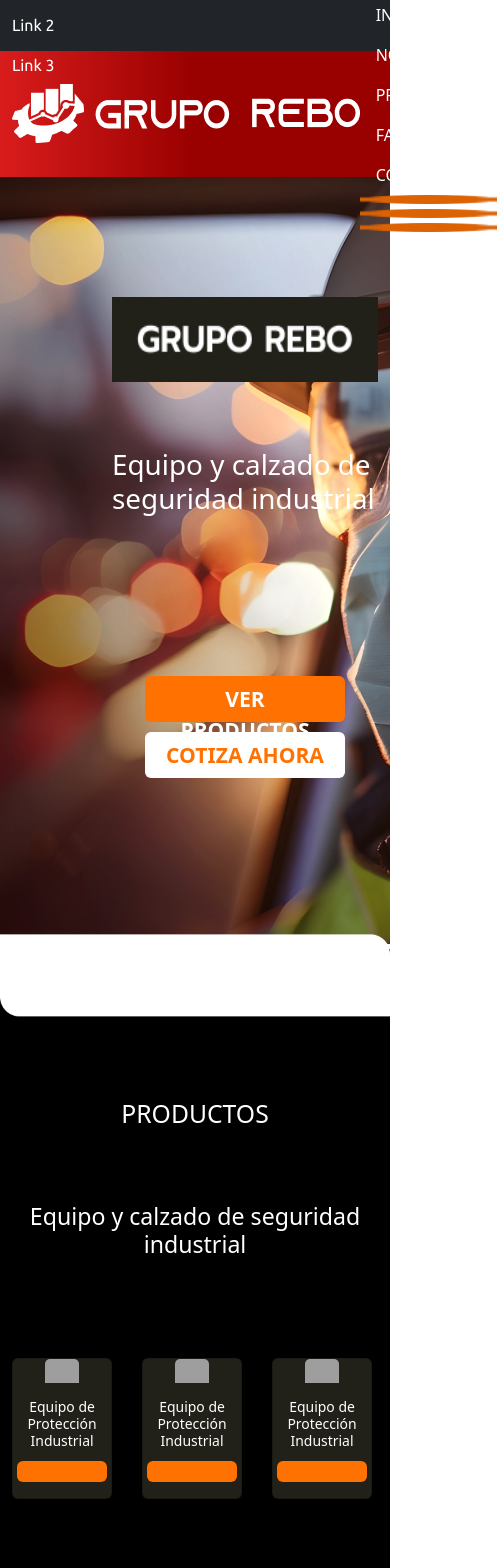
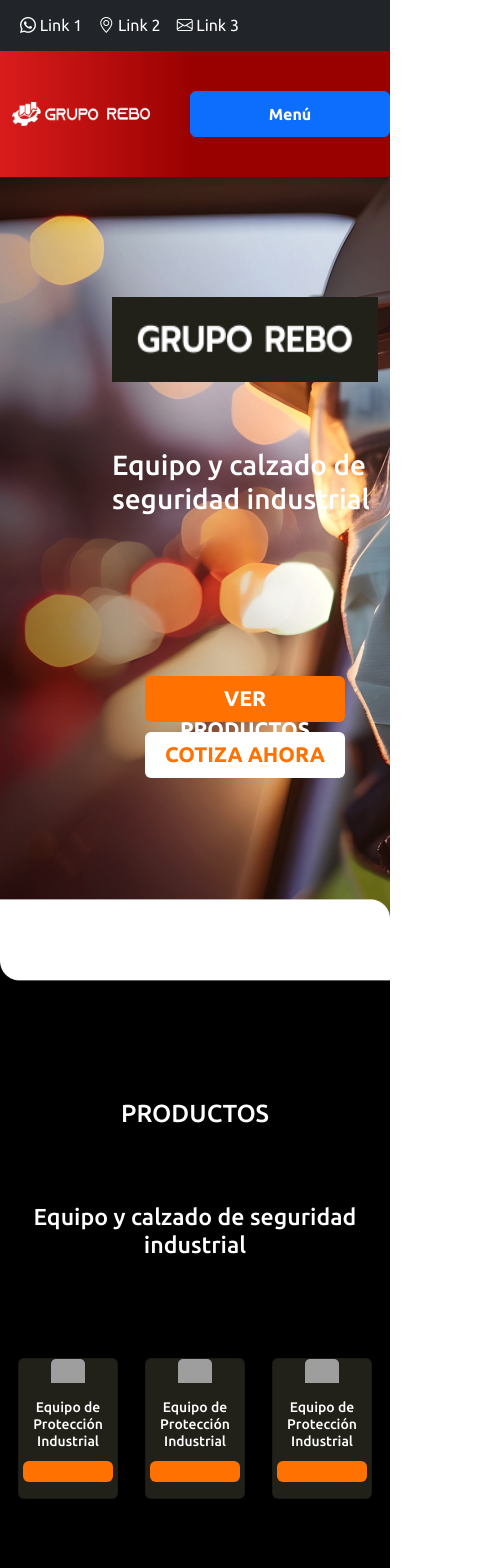
Before and after one commit to rebo-it/prototypes, a React (Create React App) app: page / in a window 390 px wide. Shown: the top 1568 px of the page, 497 px wide, since content can reach past the window. Built offline with nearby package versions, Linux system fonts and the light colour scheme; grey boxes are pictures that could not be loaded.

Commit message:
css changes

```diff
--- a/package.json
+++ b/package.json
@@ -12,6 +12,7 @@
     "@types/react": "^18.3.4",
     "@types/react-dom": "^18.3.0",
     "bootstrap": "^5.3.3",
+    "bootstrap-icons": "^1.11.3",
     "react": "^18.3.1",
     "react-dom": "^18.3.1",
     "react-scripts": "5.0.1",
--- a/src/App.tsx
+++ b/src/App.tsx
@@ -2,7 +2,7 @@
 import './App.css';
 import HeaderBar from './Components/Header/HeaderBar';
 import BodyStructure from './Components/Body/BodyStructure';
-
+import "bootstrap-icons/font/bootstrap-icons.css";
 function App() {
   return (
     <div className="App">
--- a/src/Components/Body/BodyStructure.css
+++ b/src/Components/Body/BodyStructure.css
@@ -2,7 +2,7 @@
 	font-family: ubuntu;
 
 }
-h
+
 div{
 	font-family:Ubuntu;
 }
@@ -142,7 +142,15 @@
 
 }
 .card1{
-	display: inline;
+	display: flex;
+	align-items: center;
+}
+.card2{
+	display: flex;
+	align-items: center;
+}
+.card3{
+	display: flex;
 	align-items: center;
 }
 .MidBody2{
--- a/src/Components/Body/BodyStructure.tsx
+++ b/src/Components/Body/BodyStructure.tsx
@@ -44,14 +44,14 @@
           </p>
         </div>
         <div className="Top6 row  mt-4 justify-content-end">
-          <div className="card1 col-4 col-xs-auto ">
-          <LandingPageProducts ContactLink=""label="Equipo de Protección Industrial"  label2=''/>
+          <div className="card1 col-4 col-xs-auto justify-content-end">
+            <LandingPageProducts ContactLink=""label="Equipo de Protección Industrial"  label2=''/>
           </div>
-          <div className="card2 col-4 col-xs-auto">
-          <LandingPageProducts ContactLink=""label="Equipo de Protección Industrial"  label2=''/>
+          <div className="card2 col-4 col-xs-auto justify-content-center">
+            <LandingPageProducts ContactLink=""label="Equipo de Protección Industrial"  label2=''/>
           </div>
-          <div className="card3 col-4 col-xs-auto">
-          <LandingPageProducts ContactLink=""label="Equipo de Protección Industrial"  label2=''/>
+          <div className="card3 col-4 col-xs-auto justify-content-start">
+            <LandingPageProducts ContactLink=""label="Equipo de Protección Industrial"  label2=''/>
           </div>
         </div>
       </div>
@@ -105,7 +105,7 @@
         </div>
         <div className="RightSectionMid3 position-relative col-6 d-flex justify-content-center align-items-center">
          <img className="ReboHero3 img-fluid z-1 position-absolute top-15 end-0" src={require('../Figma Components/grupo-rebo-hero-3 1.png')} alt="Logo" />
-         <img className="ReboHero4 img-fluid z-2 position-absolute top-50 start-0" src={require('../Figma Components/grupo-rebo-hero-4 1.png')} alt="Logo" />
+         <img className="ReboHero4 img-fluid z-2 position-absolute top-50 start-0 d-none d-md-block" src={require('../Figma Components/grupo-rebo-hero-4 1.png')} alt="Logo" />
          <img className="Garantia img-fluid z-0 position-absolute top-50 end-0" src={require('../Figma Components/Rectangle 26.png')} alt="Logo" />
         </div>
 
@@ -133,16 +133,16 @@
             Herramientas
           </p>
         </div>
-        <div className="Top15 col-4  justify-content-top mt-4">
+        <div className="Top15 col-4  justify-content-top mt-4 d-none d-sm-block">
           <p className="h1 h-md2 text-white"> CONTACTO</p>
           <div className="col-4 col-sm-auto">
           <ContactButton label="55 55 2852 8221" ContactLink="" IconClass="bi bi-whatsapp"/>
           </div>
           <div className="col-4 col-sm-auto">
-          <ContactButton label="55 55 2852 8221" ContactLink="" IconClass="bi bi-whatsapp"/>
+          <ContactButton label="55 55 2852 8221" ContactLink="" IconClass="bi bi-envelope"/>
           </div>
           <div className="col-4 col-sm-auto">
-          <ContactButton label="55 55 2852 8221" ContactLink="" IconClass="bi bi-whatsapp"/>
+          <ContactButton label="55 55 2852 8221" ContactLink="" IconClass="bi bi-geo-alt"/>
           </div>
         </div>
       </div>
--- a/src/Components/Header/HeaderBar.css
+++ b/src/Components/Header/HeaderBar.css
@@ -18,7 +18,8 @@
 
 .Logo {
     padding-left: 3vw;
-
+    width: 30vw;
+    min-width: 150px;
 
 }
 
--- a/src/Components/Header/HeaderBar.tsx
+++ b/src/Components/Header/HeaderBar.tsx
@@ -9,30 +9,32 @@
 	return (
 		<div className="Header container-fluid p-0">
 			<div className="ContactInfo bg-dark d-flex align-items-center">
-			<nav className="navbar navbar-expand-sm ">
+			<nav className="navbar  navbar-expand">
 
 					<div className="container-fluid">
 
-						<ul className="navbar-nav">
+						<ul className="navbar-nav ">
 							<li className="nav-item">
-							<a className="nav-link" href=""><i className="bi bi-whatsapp"></i>Link 1</a>
+							<a className="nav-link" href=""><i className="bi bi-whatsapp"></i> Link 1</a>
 							</li>
 							<li className="nav-item justify-content-end">
-							<a className="nav-link" href="">Link 2</a>
+							<a className="nav-link" href=""><i className="bi bi-geo-alt"></i> Link 2</a>
 							</li>
 							<li className="nav-item">
-							<a className="nav-link" href="">Link 3</a>
+							<a className="nav-link" href=""><i className="bi bi-envelope"></i> Link 3</a>
 							</li>
+
 						</ul>
 					</div>
+			</nav>
 
-			</nav>
+
 
 			</div>
 			<div className="LogoContainer d-flex align-items-center justify-content-between ">
 				<img className="Logo img-fluid" src={require('../Figma Components/ReboLogoWhite.png')} alt="LogoRebo"/>
 				<div className="ButtonContainer d-flex gap-3 justify-content-start">
-					<nav className="nav  justify-content-start nav-pills flex-column flex-sm-row">
+					<nav className="nav navbar-expand-lg d-none d-lg-block justify-content-start nav-pills flex-column flex-sm-row">
 					<HeaderButton label="INICIO" IconClass="" ContactLink="" IconColor="white"/>
 					<HeaderButton label="NOSOTROS" IconClass="" ContactLink="" IconColor="white"/>
 					<HeaderButton label="PRODUCTOS+" IconClass="" ContactLink="" IconColor="white"/>
@@ -42,6 +44,23 @@
 					</nav>
 
 				</div>
+				<div className="offcanvas offcanvas-start offcanvas-lg" id="demo">
+					<div className="offcanvas-header">
+						<h1 className="offcanvas-title">Menú</h1>
+						<button type="button" className="btn-close" data-bs-dismiss="offcanvas"></button>
+					</div>
+					<div className="offcanvas-body">
+						<HeaderButton label="INICIO" IconClass="" ContactLink="" IconColor="white"data-bs-toggle="offcanvas"/>
+						<HeaderButton label="NOSOTROS" IconClass="" ContactLink="" IconColor="white" data-bs-toggle="offcanvas"/>
+						<HeaderButton label="PRODUCTOS+" IconClass="" ContactLink="" IconColor="white" data-bs-toggle="offcanvas"/>
+						<HeaderButton label="FAQS" IconClass="" ContactLink="" IconColor="white" data-bs-toggle="offcanvas"/>
+						<HeaderButton label="CONTACTANOS" IconClass="" ContactLink="" IconColor="white" data-bs-toggle="offcanvas"/>
+
+					</div>
+
+				</div>
+				<button className="btn btn-primary d-lg-none" type="button" data-bs-toggle="offcanvas" data-bs-target="#demo">Menú</button>
+
 			</div>
 		</div>
 	);
```
Also changed, not shown: 1 other file (tests, documents, lock files or other folders).
